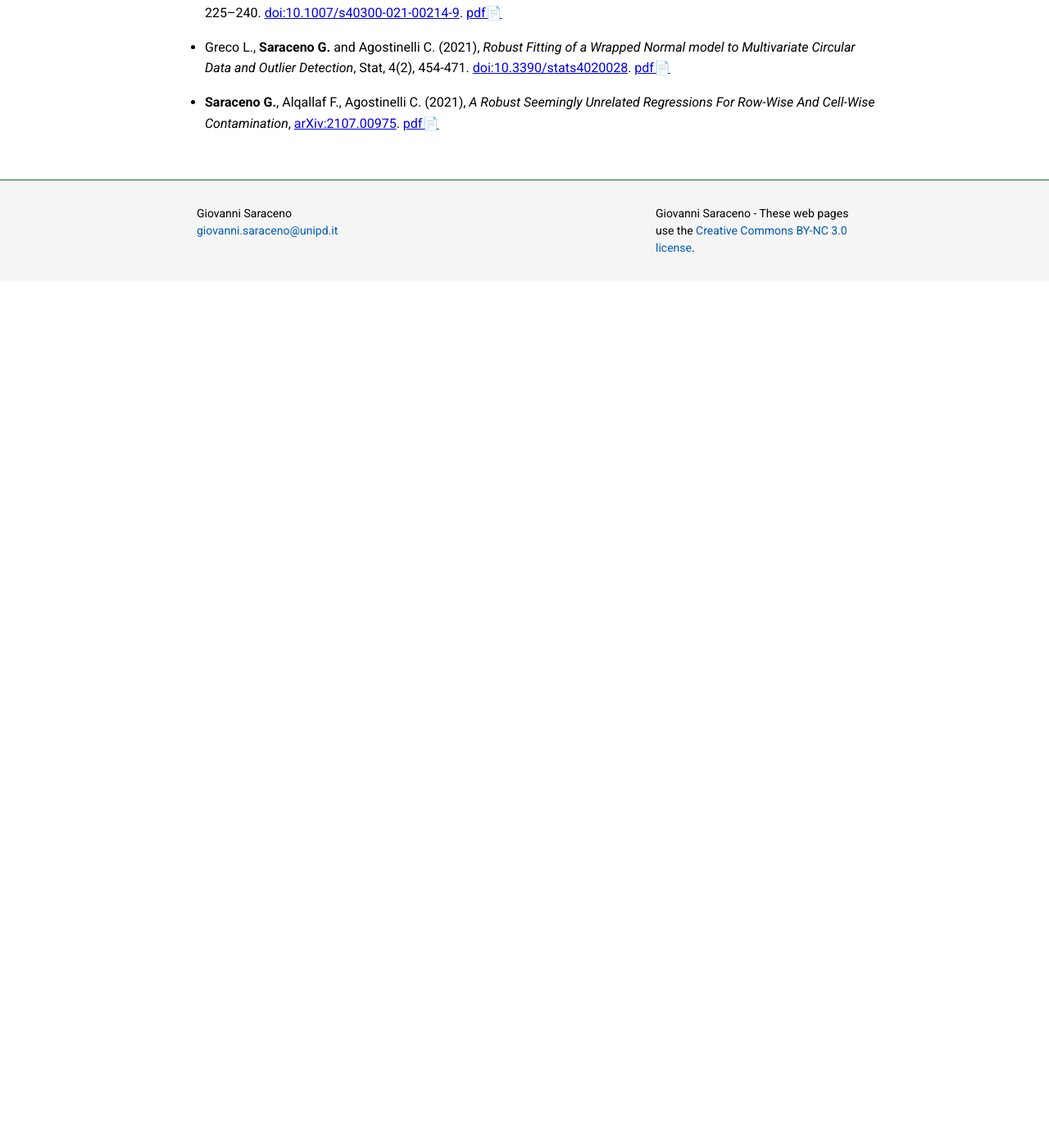
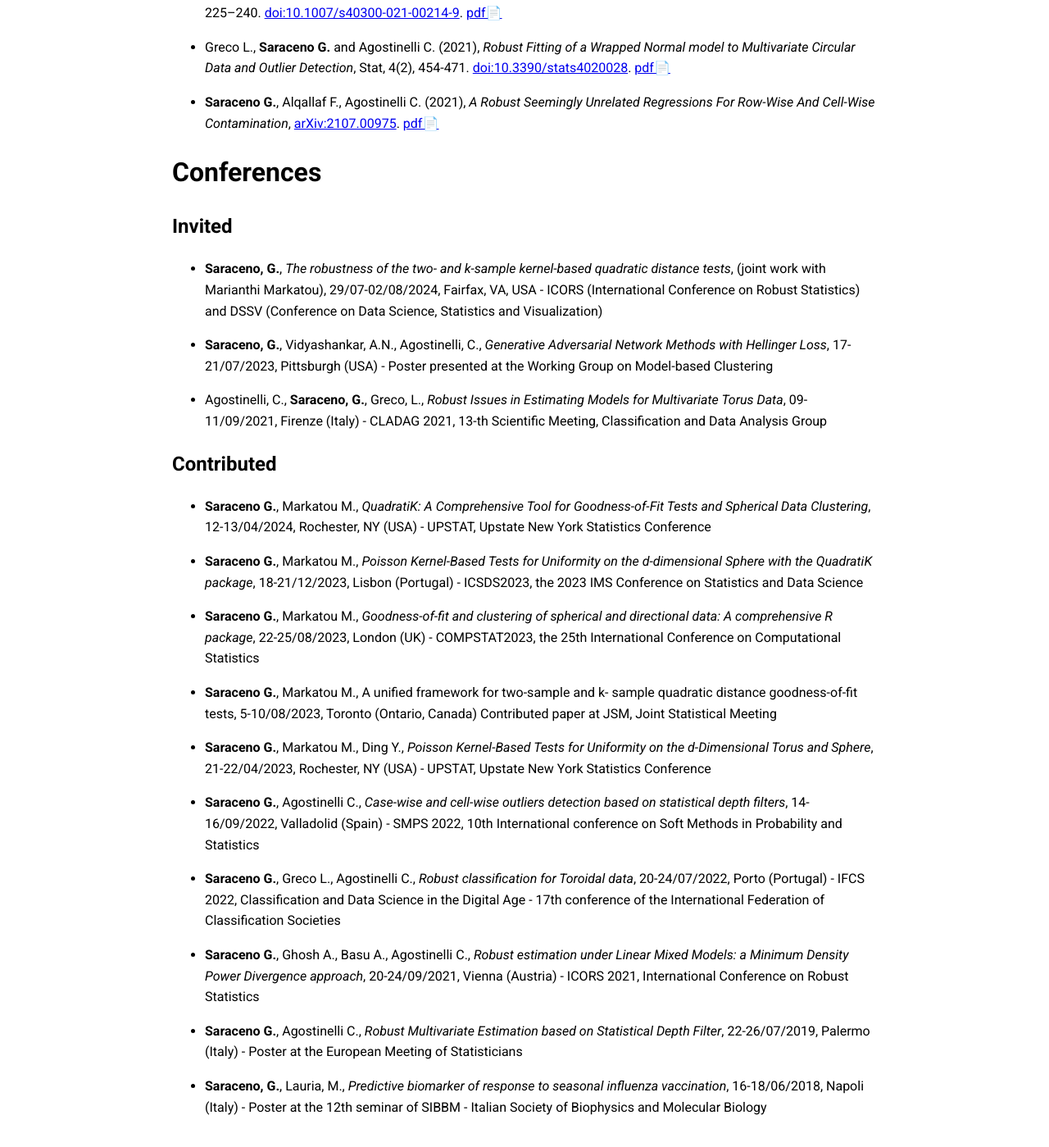
Before and after one commit to giovsaraceno/giovsaraceno.github.io, a Jekyll site: the page built from research.md, in a window 1280 px wide and 1400 px high, scrolled down 1168 px. Shown: the whole window at 82% size. Built offline with Jekyll 4.4.1, drawn with Linux system fonts in a browser that asks for light colours; before the commit the page ends 1511 px from its top, so only the background shows below that.

Commit message:
add conferences

```diff
--- a/research.md
+++ b/research.md
@@ -41,3 +41,50 @@ My research focuses on topics such as:
 - Greco L., **Saraceno G.** and Agostinelli C. (2021), *Robust Fitting of a Wrapped Normal model to Multivariate Circular Data and Outlier Detection*, Stat, 4(2), 454-471. [doi:10.3390/stats4020028](https://www.mdpi.com/2571-905X/4/2/28). [pdf📄](/papers/stats-04-00028-v2.pdf)
 
 - **Saraceno G.**, Alqallaf F., Agostinelli C. (2021), *A Robust Seemingly Unrelated Regressions For Row-Wise And Cell-Wise Contamination*, [arXiv:2107.00975](https://doi.org/10.48550/arXiv.2107.00975). [pdf📄](/papers/arXiv_sur.pdf)
+
+# Conferences
+
+## Invited
+
+- **Saraceno, G.**, *The robustness of the two- and k-sample kernel-based quadratic distance tests*,
+(joint work with Marianthi Markatou), 29/07-02/08/2024, Fairfax, VA, USA - ICORS (International Conference on Robust Statistics) and DSSV (Conference on Data Science, Statistics and Visualization)
+
+- **Saraceno, G.**, Vidyashankar, A.N., Agostinelli, C., *Generative Adversarial Network Methods with Hellinger Loss*,
+17-21/07/2023, Pittsburgh (USA) - Poster presented at the Working Group on Model-based Clustering
+
+- Agostinelli, C., **Saraceno, G.**, Greco, L., *Robust Issues in Estimating Models for Multivariate Torus Data*,
+09-11/09/2021, Firenze (Italy) - CLADAG 2021, 13-th Scientific Meeting, Classification and Data Analysis Group
+
+## Contributed
+
+- **Saraceno G.**, Markatou M., *QuadratiK: A Comprehensive Tool for Goodness-of-Fit Tests and Spherical Data Clustering*,
+12-13/04/2024, Rochester, NY (USA) - UPSTAT, Upstate New York Statistics Conference
+
+- **Saraceno G.**, Markatou M., *Poisson Kernel-Based Tests for Uniformity on the d-dimensional Sphere with the QuadratiK package*,
+18-21/12/2023, Lisbon (Portugal) - ICSDS2023, the 2023 IMS Conference on Statistics and Data Science
+
+- **Saraceno G.**, Markatou M., *Goodness-of-fit and clustering of spherical and directional data: A comprehensive R package*,
+22-25/08/2023, London (UK) - COMPSTAT2023, the 25th International Conference on Computational Statistics
+
+- **Saraceno G.**, Markatou M., A unified framework for two-sample and k-
+sample quadratic distance goodness-of-fit tests, 5-10/08/2023, Toronto (Ontario,
+Canada)
+Contributed paper at JSM, Joint Statistical Meeting
+
+- **Saraceno G.**, Markatou M., Ding Y., *Poisson Kernel-Based Tests for Uniformity on the d-Dimensional Torus and Sphere*,
+21-22/04/2023, Rochester, NY (USA) - UPSTAT, Upstate New York Statistics Conference
+
+- **Saraceno G.**, Agostinelli C., *Case-wise and cell-wise outliers detection based on statistical depth filters*,
+14-16/09/2022, Valladolid (Spain) - SMPS 2022, 10th International conference on Soft Methods in Probability and Statistics
+
+- **Saraceno G.**, Greco L., Agostinelli C., *Robust classification for Toroidal data*,
+20-24/07/2022, Porto (Portugal) - IFCS 2022, Classification and Data Science in the Digital Age - 17th conference of the International Federation of Classification Societies
+
+- **Saraceno G.**, Ghosh A., Basu A., Agostinelli C., *Robust estimation under Linear Mixed Models: a Minimum Density Power Divergence approach*,
+20-24/09/2021, Vienna (Austria) - ICORS 2021, International Conference on Robust Statistics
+
+- **Saraceno G.**, Agostinelli C., *Robust Multivariate Estimation based on Statistical Depth Filter*,
+22-26/07/2019, Palermo (Italy) - Poster at the European Meeting of Statisticians
+
+- **Saraceno, G.**, Lauria, M., *Predictive biomarker of response to seasonal influenza vaccination*,
+16-18/06/2018, Napoli (Italy) - Poster at the 12th seminar of SIBBM - Italian Society of Biophysics and Molecular Biology
```
